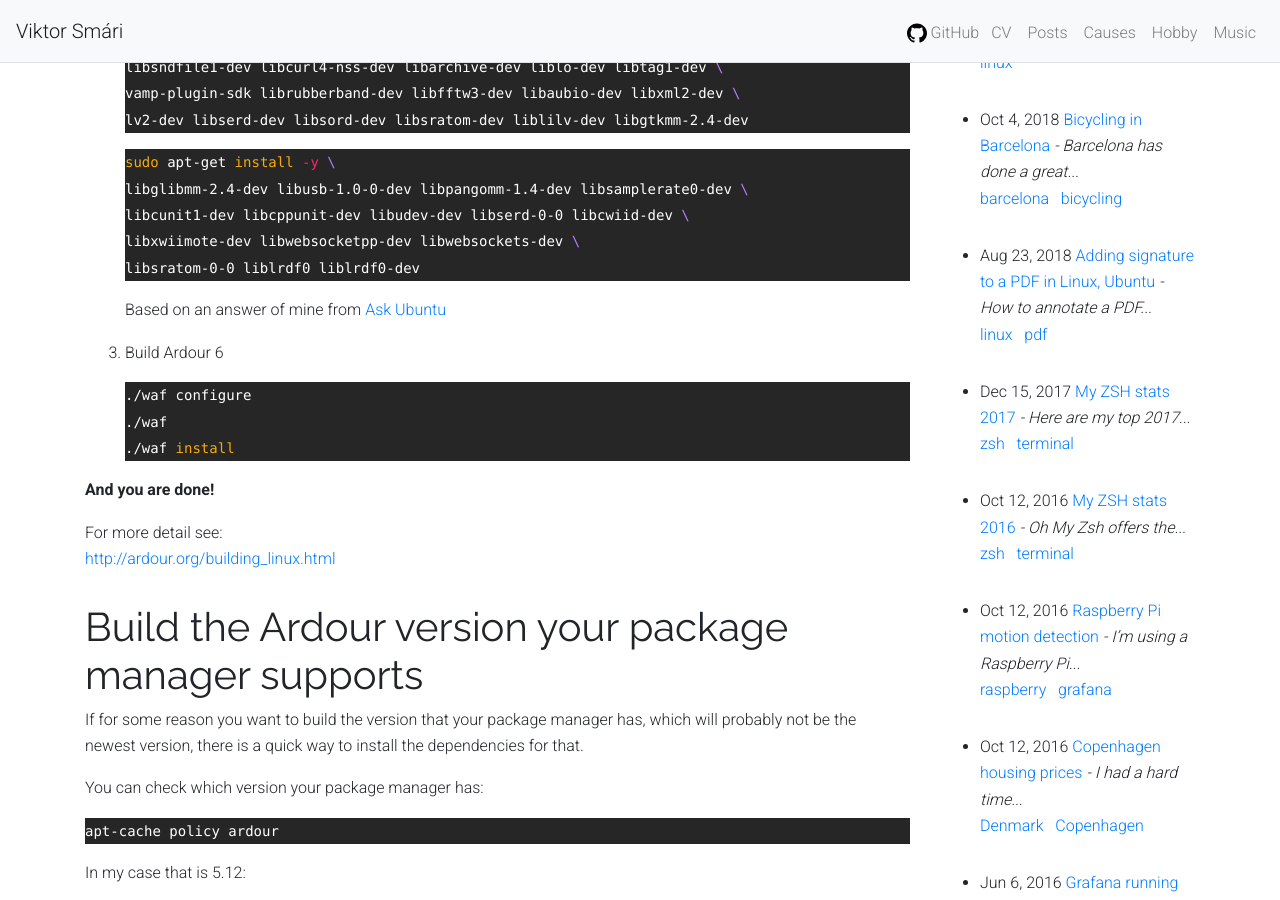
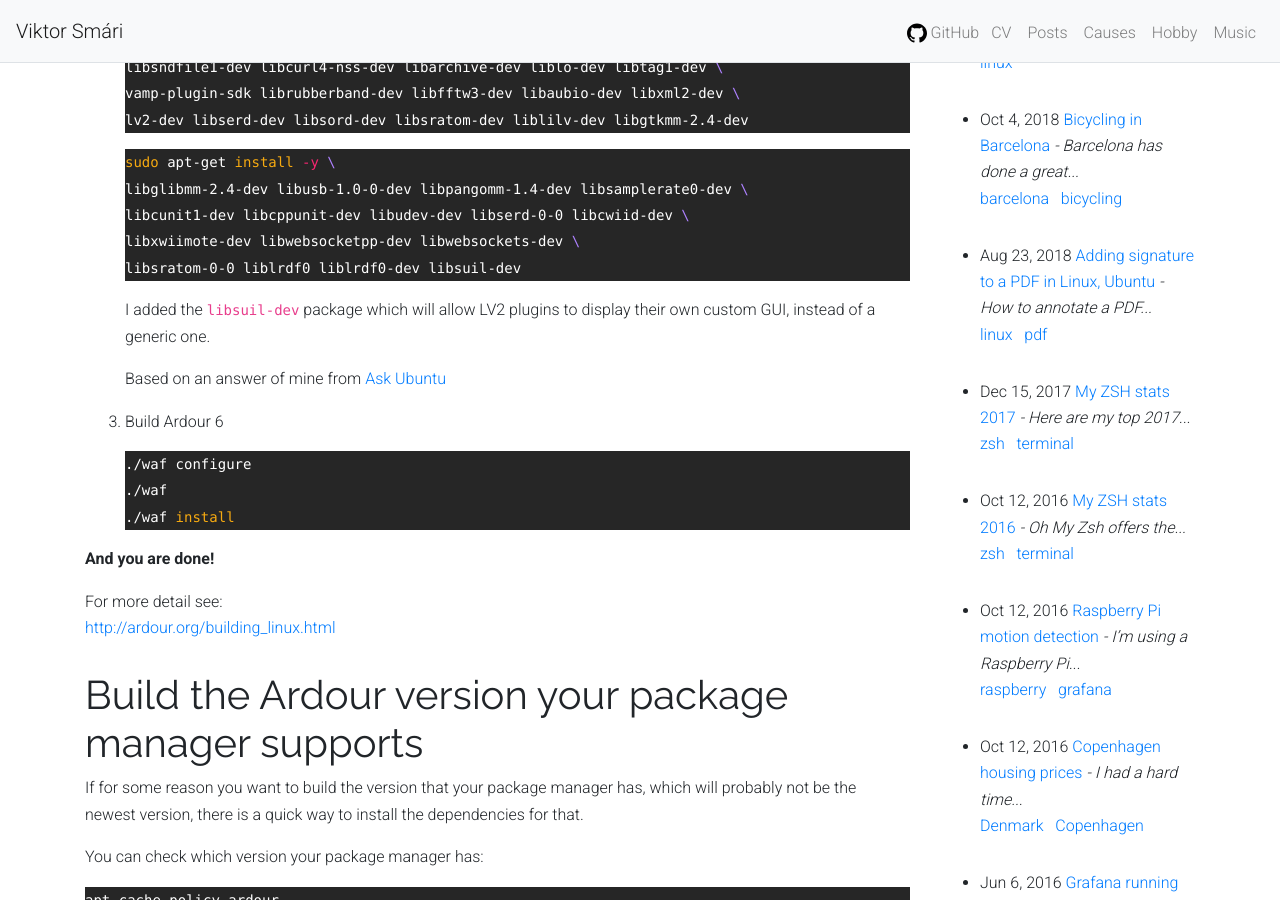
Before and after one commit to viktorsmari/viktorsmari.github.io, a Jekyll site: the page built from _posts/2020-06-22-build-ardour6-on-ubuntu20.md, in a window 1280 px wide and 900 px high, scrolled down 581 px. Built offline with Jekyll 4.4.1, drawn with Linux system fonts in a browser that asks for light colours; comment, search, counter and statistics services are not loaded.

Commit message:
Add info on Ardour custom GUI for LV2 plugins

````diff
--- a/_posts/2020-06-22-build-ardour6-on-ubuntu20.md
+++ b/_posts/2020-06-22-build-ardour6-on-ubuntu20.md
@@ -33,8 +33,10 @@
    libglibmm-2.4-dev libusb-1.0-0-dev libpangomm-1.4-dev libsamplerate0-dev \
    libcunit1-dev libcppunit-dev libudev-dev libserd-0-0 libcwiid-dev \
    libxwiimote-dev libwebsocketpp-dev libwebsockets-dev \
-   libsratom-0-0 liblrdf0 liblrdf0-dev
+   libsratom-0-0 liblrdf0 liblrdf0-dev libsuil-dev
    ```
+
+   I added the `libsuil-dev` package which will allow LV2 plugins to display their own custom GUI, instead of a generic one.
 
    Based on an answer of mine from [Ask Ubuntu](https://askubuntu.com/questions/1020879/building-ardour-5){:target="_blank"}
 
````
